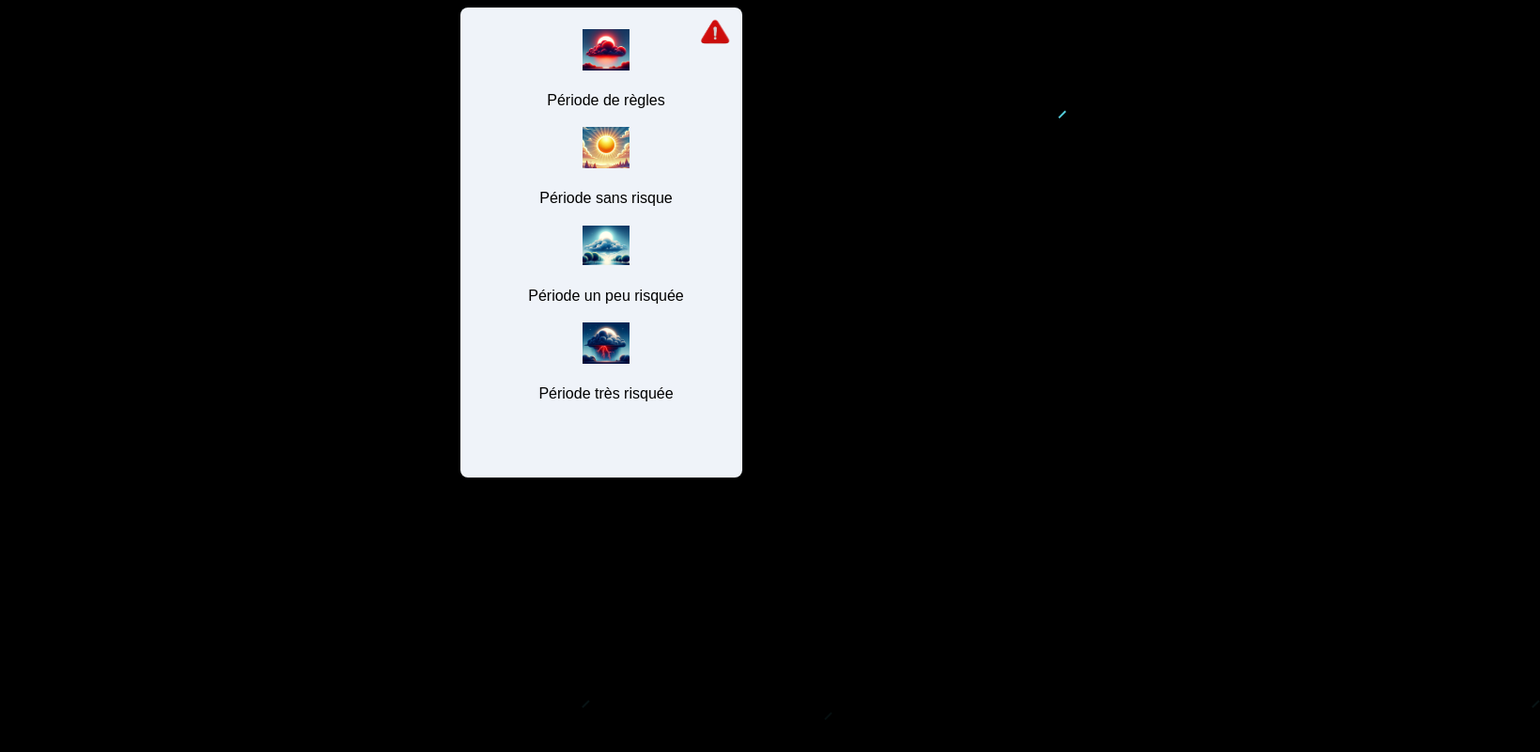
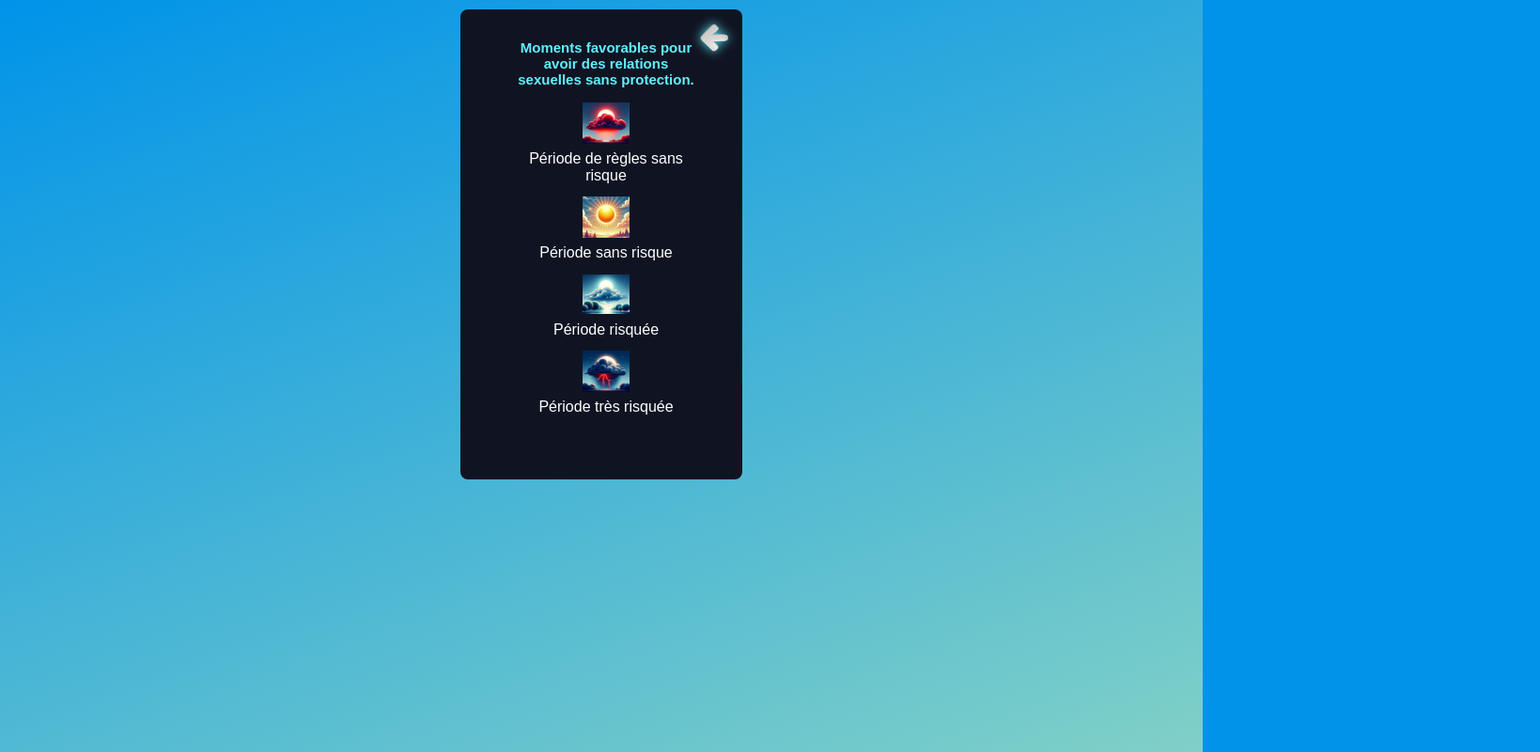
Before and after one commit to tchoifr/meteo-love, a plain HTML site: page index.html in a window 1280 px wide. Both pictures are taken after a click on the picture 760 px from the left and 34 px from the top of the page. Shown: the whole page at 94% size, 1639 px wide, since content can reach past the window. Drawn offline with Linux system fonts and the light colour scheme.

Commit message:
reglage style et logo

```diff
--- a/animation.css
+++ b/animation.css
@@ -1,11 +1,10 @@
 :root {
-  --main-color: #ecf0f1;
   --point-color: #555;
   --size: 5px;
 }
 
 .loader {
-  background-color: var(--main-color);
+  background-image: linear-gradient(160deg, #0093E9 0%, #80D0C7 100%);
   overflow: hidden;
   width: 100%;
   height: 100%;
--- a/index.html
+++ b/index.html
@@ -10,19 +10,10 @@
 </head>
 
 <body>
-    <div class="shooting-star"></div>
-    <div class="shooting-star"></div>
-    <div class="shooting-star"></div>
-    <div class="shooting-star"></div>
-    <div class="shooting-star"></div>
-    <div class="shooting-star"></div>
-    <div class="shooting-star"></div>
-    <div class="shooting-star"></div>
-    <div class="shooting-star"></div>
-    <div class="shooting-star"></div>
     <div class="form-container">
         <div class="logo-container">
-            <img src="/assets/warning.webp" alt="Logo Risque" class="logo" id="risk-logo">
+            <img src="/assets/logo.png" alt="Logo Risque" class="logo" id="risk-logo">
+            <img src="/assets/fleche-removebg-preview.png" alt="Logo2" class="logo2" id="risk-logo2">
         </div>
         <div class="flip-card">
             <div class="flip-card-inner">
@@ -100,9 +91,10 @@
                 </div>
                 <div class="flip-card-back">
                     <div class="legende">
-                        <div><img src="./assets/regle.png" alt=""> <p>Période de règles</p></div>
+                        <h2>Moments favorables pour avoir des relations sexuelles sans protection.</h2>
+                        <div><img src="./assets/regle.png" alt=""> <p>Période de règles sans risque</p></div>
                         <div><img src="./assets/soleil.png" alt=""> <p>Période sans risque</p></div>
-                        <div><img src="./assets/pluie.PNG" alt=""> <p>Période un peu risquée</p></div>
+                        <div><img src="./assets/pluie.PNG" alt=""> <p>Période risquée</p></div>
                         <div><img src="./assets/orage.png" alt=""> <p>Période très risquée</p></div>
                     </div>
                 </div>
@@ -116,10 +108,27 @@
         <span class="loader__element"></span>
     </div>
     <div class="carousel-container" id="carousel-container"></div>
-<script>document.getElementById("risk-logo").addEventListener("click", function() {
-    document.querySelector(".flip-card").classList.toggle("rotated");
-});
-</script>
+    <script>
+        document.getElementById("risk-logo").addEventListener("click", function() {
+            // Faire pivoter la carte
+            document.querySelector(".flip-card").classList.toggle("rotated");
+
+            // Masquer l'image 1 et afficher l'image 2
+            this.style.display = 'none'; // Cela cache le premier logo
+            document.getElementById("risk-logo2").style.display = 'block'; // Affiche le second logo
+        });
+
+        document.getElementById("risk-logo2").addEventListener("click", function() {
+            // Faire pivoter la carte
+            document.querySelector(".flip-card").classList.toggle("rotated");
+
+            // Masquer l'image 2 et afficher l'image 1
+            this.style.display = 'none'; // Cela cache le second logo
+            document.getElementById("risk-logo").style.display = 'block'; // Affiche le premier logo
+        });
+    </script>
+
+
     <script src="/calcul.js"></script>
 </body>
 
--- a/style.css
+++ b/style.css
@@ -5,66 +5,17 @@
 /* body fond */
 
 body {
+
+    height: 100vh;
     position: relative;
-    overflow: hidden; /* Pour éviter les barres de défilement */
    text-align: center;
-
-    background: black;
+   background-color: #0093E9;
+   background-image: linear-gradient(160deg, #0093E9 0%, #80D0C7 100%);
+      background-repeat: no-repeat;
+   margin: 0px;
   }
 
-  .shooting-star {
-    position: absolute;
-    width: 2px; /* Largeur de l'étoile filante */
-    height: 10px; /* Hauteur de l'étoile filante */
-    background: var(--glow-color);
-    opacity: 0.8;
-    animation: shoot 1.5s linear infinite;
-  }
 
-  @keyframes shoot {
-    0% {
-      transform: translateY(-100vh) rotate(45deg); /* Début en haut de l'écran */
-      opacity: 1; /* Opacité maximale au début */
-    }
-    50% {
-      opacity: 1; /* Opacité maximale au milieu */
-    }
-    100% {
-      transform: translateY(100vh) translateX(50vw) rotate(45deg); /* Se déplace vers le bas et un peu à droite */
-      opacity: 0; /* Disparaît à la fin */
-    }
-  }
-
-  /* Générer des étoiles filantes aléatoires */
-  .shooting-star:nth-child(1) {
-    left: 0%;
-    animation-duration: 2s;
-    animation-delay: 0s;
-  }
-
-  .shooting-star:nth-child(2) {
-    left: 20%;
-    animation-duration: 2.5s;
-    animation-delay: 0.5s;
-  }
-
-  .shooting-star:nth-child(3) {
-    left: 40%;
-    animation-duration: 2s;
-    animation-delay: 1s;
-  }
-
-  .shooting-star:nth-child(4) {
-    left: 60%;
-    animation-duration: 2.5s;
-    animation-delay: 1.5s;
-  }
-
-  .shooting-star:nth-child(5) {
-    left: 80%;
-    animation-duration: 2s;
-    animation-delay: 2s;
-  }
 /* fin body */
 h1 {
     color: var(--glow-color);
@@ -72,20 +23,23 @@ h1 {
 }
 
 .form-container {
-    background-color: #fff;
+    background-color: #101422;
     border-radius: 8px;
     padding: 0px 30px 0px 40px;
-    box-shadow: 0 4px 8px rgba(0, 0, 0, 0.1);
     display: inline-block;
-    background-color: #eff3f9;
     position: relative;
     width: 300px;
     perspective: 1000px;
+    margin-top: 10px;
+    margin-bottom: 20px;
+
 }
-body {
-    font-family: Arial, sans-serif;
+.form-container label{
+    color: white;
 }
-
+.form-container p{
+    color: white;
+}
 
 
 .logo-container {
@@ -96,11 +50,22 @@ body {
 }
 
 .logo {
-    width: 40px; /* Ajustez la taille du logo */
+    width: 40px;
     height: auto;
-    cursor: pointer; /* Pour indiquer que le logo est cliquable */
+    cursor: pointer;
+    filter: drop-shadow(0px 0px 6px var(--glow-color));
+    transition: opacity 0.3s ease-in-out;
 }
+.logo2 {
+    width: 40px;
+    height: auto;
+    cursor: pointer;
+    filter: drop-shadow(0px 0px 6px var(--glow-color));
+    transition: opacity 0.3s ease-in-out;
+    display: none;
+    transform: rotate(180deg); /* Faire pivoter le logo de 180 degrés */
 
+}
 .flip-card {
     position: relative;
     width: 100%;
@@ -244,7 +209,7 @@ input[type="number"] {
 
 @media only screen and (max-width: 600px) {
   #calculate-button {
-    font-size: 1em; /* Ajustez la taille pour les petits écrans */
+    font-size: 1em;
   }
 }
 
@@ -272,12 +237,13 @@ input[type="number"] {
 /* Carousel Styles */
 .carousel-container {
     display: flex;
-    overflow-x: auto; /* Défilement horizontal */
-    scroll-behavior: smooth; /* Défilement fluide */
-    white-space: nowrap; /* Empêche les éléments de passer à la ligne */
-    gap: 10px; /* Ajoute un espace entre les cartes */
-    -webkit-overflow-scrolling: touch; /* Pour un défilement fluide sur mobile */
-    background-color: black;
+    overflow-x: auto;
+    scroll-behavior: smooth;
+    white-space: nowrap;
+    gap: 10px;
+    -webkit-overflow-scrolling: touch;
+    background: rgba(255, 255, 255, 0.2);
+    backdrop-filter: blur(15px);
 }
 
 
@@ -290,8 +256,8 @@ input[type="number"] {
     flex-direction: column;
     justify-content: center;
     align-items: center;
-    margin: 10px 5px; /* Espacement entre les cartes */
-    flex-shrink: 0; /* Empêche les cartes de rétrécir */
+    margin: 20px 10px;
+    flex-shrink: 0;
     min-height: 225px;
 
 }
@@ -340,14 +306,19 @@ input[type="number"] {
     align-items: center;
     flex-direction: column;
 }
+.legende p{
+    margin: 0px 0px 10px 0px;
+}
+.legende h2{
+    color: var(--glow-color);
+    font-size: 15px;
+}
 .legende img{
     width: 50px;
     height: 50px;
     object-fit: contain;
 }
-.p-legend{
 
-}
 .card-period {
     background-image: url(./assets/regle.PNG);
     background-size: cover;
```
Also changed, not shown: assets/fleche-removebg-preview.png (added), assets/fleche-vers-la-gauche.png (added), assets/fleche.jpeg (added), assets/logo.png (added).
